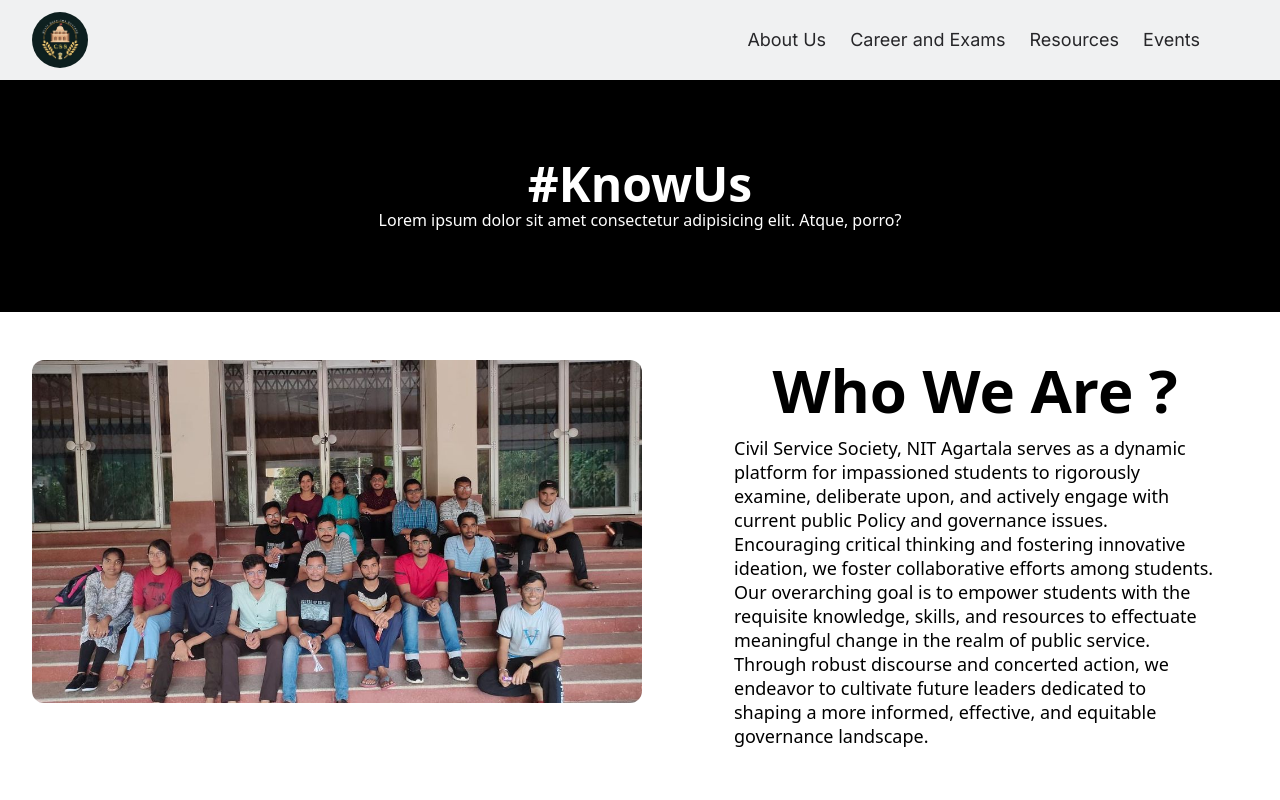
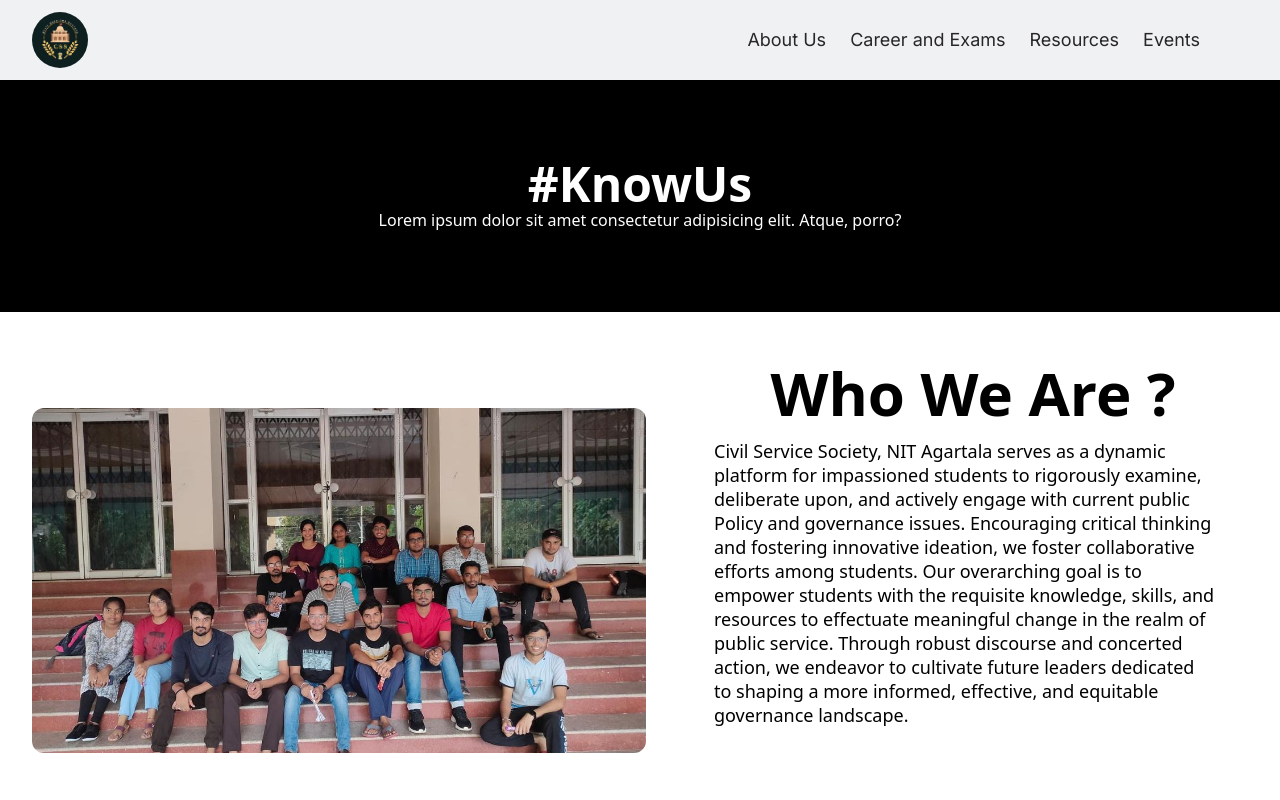
Before and after one commit to Courage003/CSS-official-Website, a React (Vite) app: page /about in a window 1280 px wide. Shown: the top 800 px of the page. Built offline with nearby package versions, Linux system fonts and the light colour scheme.

Commit message:
responsive about

```diff
--- a/src/components/about/About.jsx
+++ b/src/components/about/About.jsx
@@ -1,32 +1,52 @@
-import React from 'react'
-import grp from "../../assets/grpPhoto.jpg"
+import React from "react";
+import grp from "../../assets/grpPhoto.jpg";
 
 export default function About() {
   return (
-        <section className="container w-full ">
-            <div className="w-full p-20 text-white text-center mb-12" style={{background: "#000"}}>
+    <section className="container w-screen transition">
+      <div
+        className="mb-12 w-screen p-20 text-center text-white"
+        style={{ background: "#000" }}
+      >
         <h4 className="text-5xl font-bold">#KnowUs</h4>
-                <p>Lorem ipsum dolor sit amet consectetur adipisicing elit. Atque, porro?</p>
+        <p>
+          Lorem ipsum dolor sit amet consectetur adipisicing elit. Atque, porro?
+        </p>
       </div>
-            <div>
-                <div className="flex mb-20">
-                    <div className="w-1/2 ml-8 mr-6 rounded-lg">
-                        <img src={grp} alt="grpPhoto"style={{borderRadius:"12px"}}/>
+      <div className="w-screen">
+        <div className="mb-20 flex items-center justify-center flex-col lg:flex-row">
+          <div className="m-12 lg:ml-8 lg:mr-4 rounded-lg lg:w-1/2">
+            <img src={grp} alt="grpPhoto" style={{ borderRadius: "12px" }} />
           </div>
-                    <div className="w-1/2 ml-1 flex flex-col justify-center items-center">
-                        <h4 className="text-6xl text-center font-bold">Who We Are ?</h4>
-                        <p className="leading-6 tracking-lg text-lg pt-4 px-16 w-fit ">Civil Service Society, NIT Agartala serves as a dynamic platform for impassioned students to rigorously examine, deliberate upon, and actively engage with current public Policy and governance issues. Encouraging critical thinking and fostering innovative ideation, we foster collaborative efforts among students. Our overarching goal is to empower students with the requisite knowledge, skills, and resources to effectuate meaningful change in the realm of public service. Through robust discourse and concerted action, we endeavor to cultivate future leaders dedicated to shaping a more informed, effective, and equitable governance landscape.</p>
-                <br/>
+          <div className="ml-1 flex lg:w-1/2 flex-col items-center justify-center">
+            <h4 className="text-center text-6xl font-bold">Who We Are ?</h4>
+            <p className="tracking-lg w-fit px-16 lg:px-12 lg:pr-16 pt-4 text-lg leading-6 ">
+              Civil Service Society, NIT Agartala serves as a dynamic platform
+              for impassioned students to rigorously examine, deliberate upon,
+              and actively engage with current public Policy and governance
+              issues. Encouraging critical thinking and fostering innovative
+              ideation, we foster collaborative efforts among students. Our
+              overarching goal is to empower students with the requisite
+              knowledge, skills, and resources to effectuate meaningful change
+              in the realm of public service. Through robust discourse and
+              concerted action, we endeavor to cultivate future leaders
+              dedicated to shaping a more informed, effective, and equitable
+              governance landscape.
+            </p>
+            <br />
 
-                <br/>
-                <marquee loop="-1" scrollamount="5" width="100%" >Create stunning images with as much or as little control as you like thanks to a choice of Basic and Creative modes.</marquee>
+            <br />
+            <marquee loop="-1" scrollamount="5" width="100%">
+              Create stunning images with as much or as little control as you
+              like thanks to a choice of Basic and Creative modes.
+            </marquee>
           </div>
         </div>
       </div>
 
-            <div className="flex flex-col justify-center items-center">
+      <div className="flex flex-col items-center justify-center">
         <h1 className="text-5xl font-semibold underline">Our Teams</h1>
       </div>
     </section>
-    )
+  );
 }
```
Lines whose indentation alone changed are shown as unchanged.
